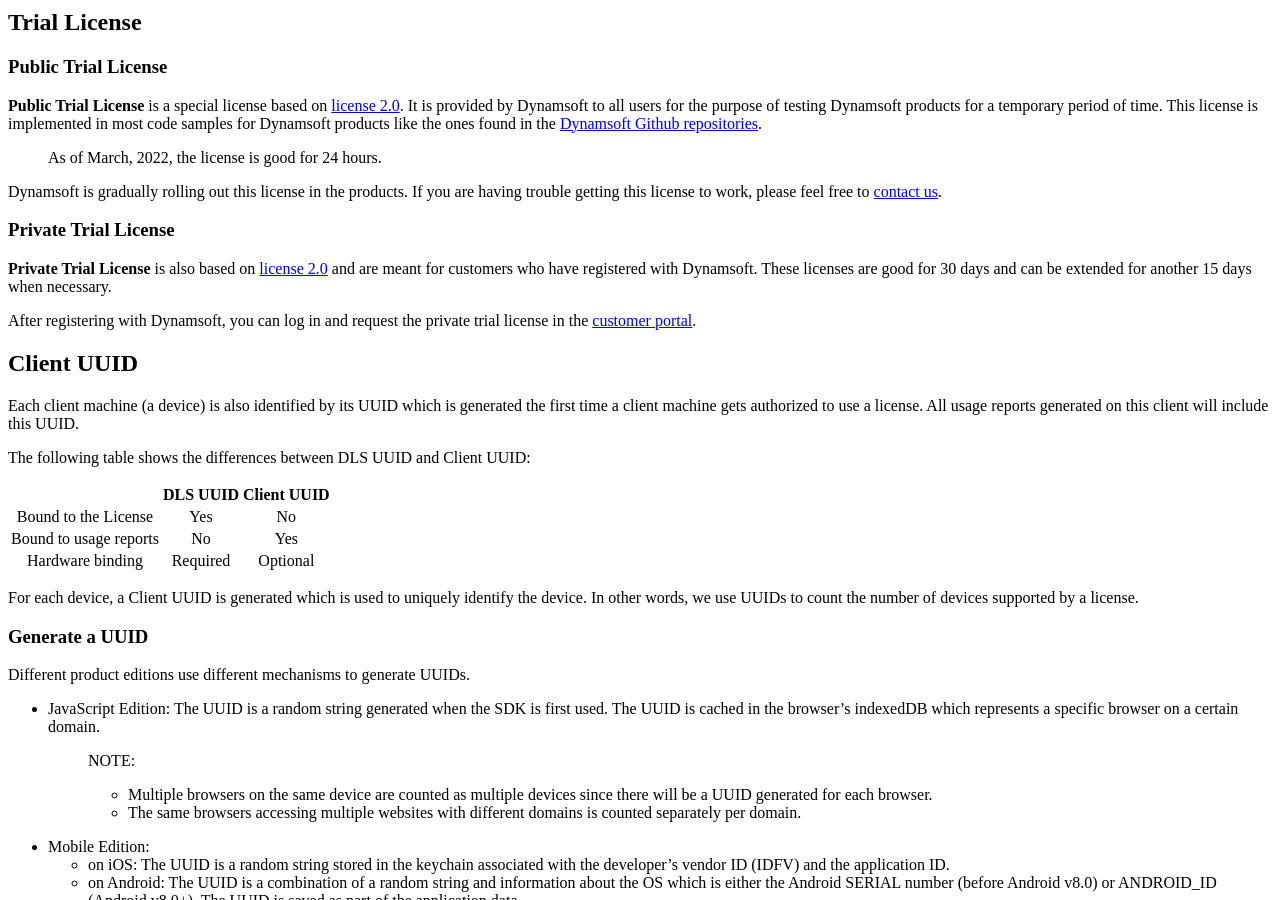
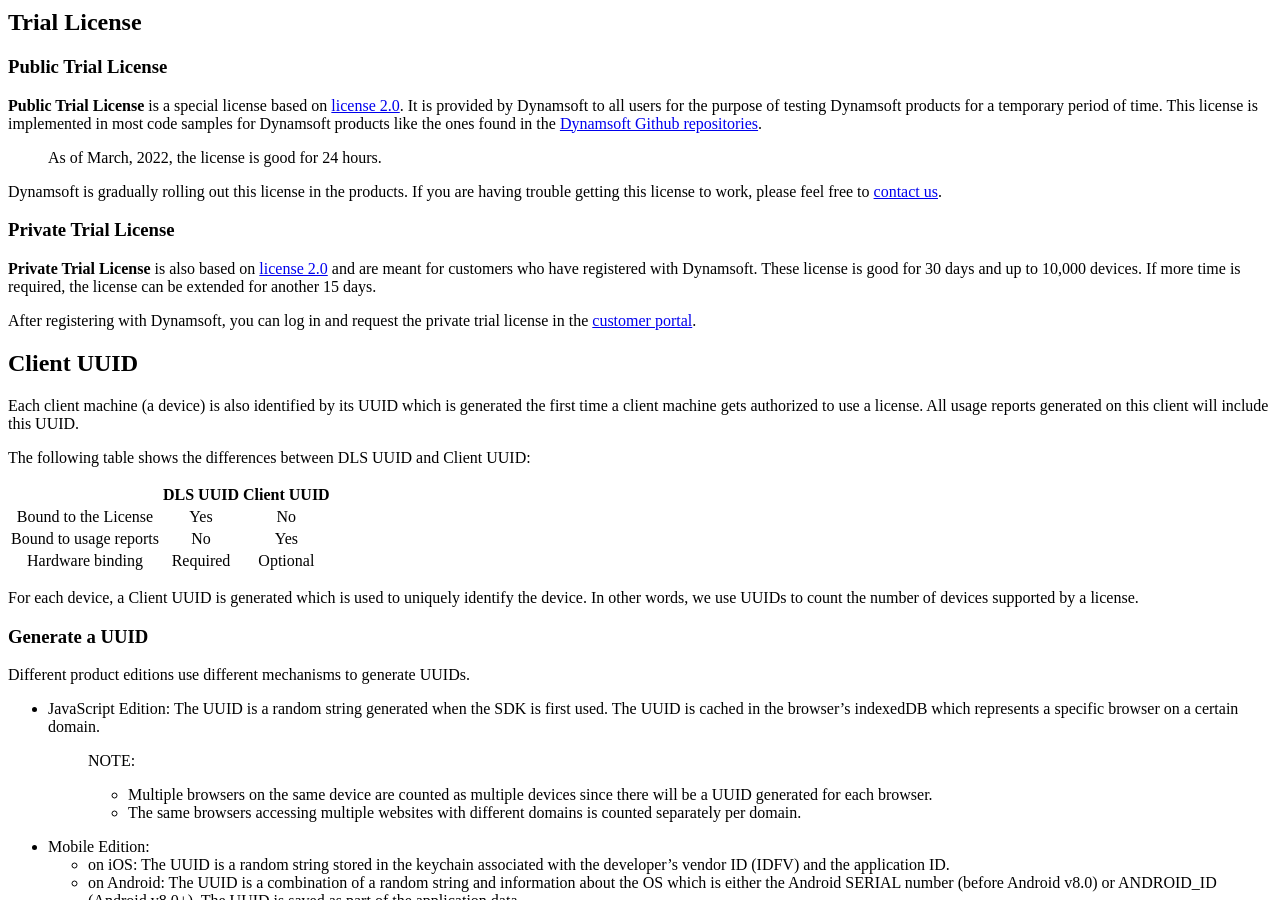
Before and after one commit to dynamsoft-docs/license-server-docs, a Jekyll site: the page built from about/terms.md, in a window 1280 px wide and 900 px high, scrolled down 2819 px. Built offline with Jekyll 4.4.1, drawn with Linux system fonts in a browser that asks for light colours.

Commit message:
mention 10k  devices limit for private trial

```diff
--- a/about/terms.md
+++ b/about/terms.md
@@ -144,7 +144,7 @@
 
 ### Private Trial License
 
-**Private Trial License** is also based on [license 2.0](#license-20) and are meant for customers who have registered with Dynamsoft. These licenses are good for 30 days and can be extended for another 15 days when necessary.
+**Private Trial License** is also based on [license 2.0](#license-20) and are meant for customers who have registered with Dynamsoft. These license is good for 30 days and up to 10,000 devices. If more time is required, the license can be extended for another 15 days.
 
 After registering with Dynamsoft, you can log in and request the private trial license in the [customer portal](https://www.dynamsoft.com/customer/license/trialLicense).
 
```
